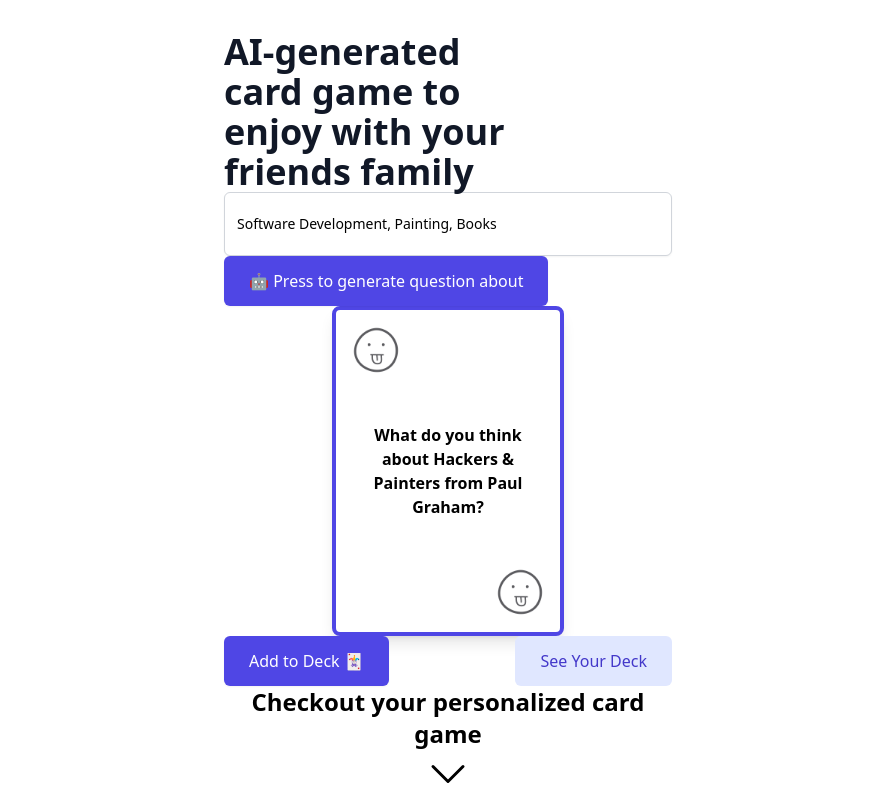
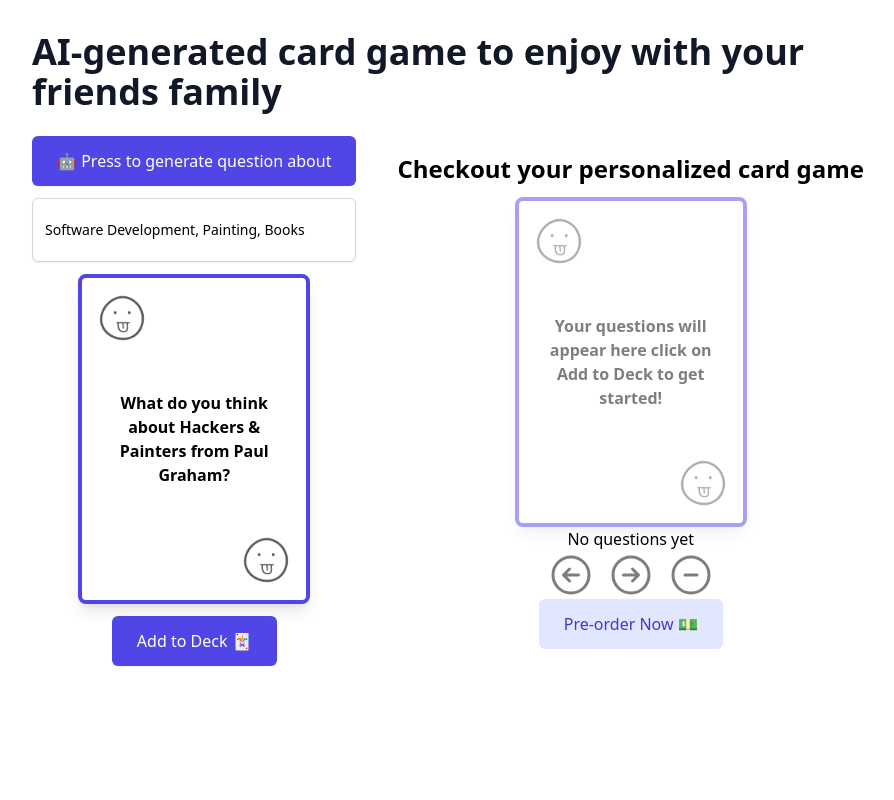
Before and after one commit to different-ai/card-game, a Next.js app: page / in a window 1280 px wide. Shown: the top 800 px of the page, without its empty margins (192-1086 px from the left). Built offline with nearby package versions, Linux system fonts and the light colour scheme.

Commit message:
feat: boundaries for handleNext/Pre + small styling changes

```diff
--- a/pages/index.js
+++ b/pages/index.js
@@ -1,6 +1,4 @@
-import Head from "next/head";
 import Image from "next/image";
-import styles from "../styles/Home.module.css";
 import { classNames, Input } from "../components/Input";
 import {
   ArrowLeftCircleIcon,
@@ -51,12 +49,9 @@
 };
 
 const Header = () => (
-  <div>
+  <div className="mb-6">
     <h1 className="text-4xl leading-10 font-extrabold text-gray-900 ">
-      AI-generated <br />
-      card game to <br />
-      enjoy with your <br />
-      friends family
+      AI-generated card game to enjoy with your friends family
     </h1>
   </div>
 );
@@ -130,73 +125,105 @@
   };
 
   return (
-    <>
+    <div className="flex flex-col gap-3">
       <form onSubmit={handleSubmit(onSubmit)}>
+        <PrimaryButton type="submit" className="mb-3">
+          🤖 Press to generate question about
+        </PrimaryButton>
         <Input
           className="min-h-[4rem]"
           defaultValue="Software Development, Painting, Books"
         />
-        <PrimaryButton type="submit">
-          🤖 Press to generate question about
-        </PrimaryButton>
       </form>
       <div className="m-auto">
         <QuestionCard className="m-auto">{question}</QuestionCard>
       </div>
-      <div className="flex justify-between">
+      <div className="flex justify-between sm:justify-center">
         <PrimaryButton onClick={() => addQuestion(question)}>
           Add to Deck 🃏
         </PrimaryButton>
         {children}
       </div>
-    </>
+    </div>
   );
 };
+
 const Deck = () => {
   const questions = useQuestionStore((state) => state.questions);
 
   const [currentQuestionIndex, setCurrentQuestion] = useState(0);
   const removeQuestion = useQuestionStore((state) => state.removeQuestion);
 
+  const hasQuestions = questions.length > 0;
+  const hasNextQuestion = !hasQuestions || currentQuestionIndex === 0;
+  const hasPreviousQuestion =
+    !hasQuestions || currentQuestionIndex === questions.length - 1;
+
   useEffect(() => {
+    if (!hasQuestions) return;
     setCurrentQuestion(questions.length - 1);
-  }, [questions]);
-  console.log(questions);
+  }, [questions, hasQuestions]);
 
   const handleNext = () => {
-    setCurrentQuestion((prev) => prev + 1);
+    if (hasPreviousQuestion) return;
+    setCurrentQuestion((prev) => {
+      return prev + 1;
+    });
   };
   const handlePrevious = () => {
-    setCurrentQuestion((prev) => prev - 1);
+    if (hasNextQuestion) return;
+    setCurrentQuestion((prev) => {
+      return prev - 1;
+    });
+  };
+  const handleRemoveQuestion = () => {
+    if (!hasQuestions) return;
+    removeQuestion(questions[currentQuestionIndex]);
   };
 
   return (
-    <>
-      {`${currentQuestionIndex + 1}/${questions.length}`}
+    <div className="flex flex-col items-center">
       <div className="relative m-auto min-h-[330px]">
-        {questions.length === 0 && (
-          <QuestionCard className="m-auto opacity-50">Your questions will appear here click on Add to Deck to get started!</QuestionCard>
+        {!hasQuestions && (
+          <QuestionCard className="m-auto opacity-50">
+            Your questions will appear here click on Add to Deck to get started!
+          </QuestionCard>
+        )}
+        {hasQuestions && (
+          <QuestionCard>{questions[currentQuestionIndex]}</QuestionCard>
+        )}
+      </div>
 
-        )}
-        {questions.map((question, index) => (
-          <QuestionCard
-            className={`absolute left-[${8 * index}px]`}
-            key={index}
-          >
-            {questions[currentQuestionIndex]}
-          </QuestionCard>
-        ))}
-      </div>
+      {hasQuestions && `${currentQuestionIndex + 1}/${questions.length}`}
+      {!hasQuestions && "No questions yet"}
       <div className="flex gap-3">
-        <ArrowLeftCircleIcon height={48} onClick={handlePrevious} />
-        <ArrowRightCircleIcon height={48} onClick={handleNext} />
+        <ArrowLeftCircleIcon
+          className={classNames(
+            "cursor-pointer",
+            hasNextQuestion && "opacity-50"
+          )}
+          height={48}
+          onClick={handlePrevious}
+        />
+        <ArrowRightCircleIcon
+          className={classNames(
+            "cursor-pointer",
+            hasPreviousQuestion && "opacity-50"
+          )}
+          height={48}
+          onClick={handleNext}
+        />
         <MinusCircleIcon
           height={48}
-          onClick={() => removeQuestion(questions[currentQuestionIndex])}
+          className={classNames(
+            "cursor-pointer",
+            !hasQuestions && "opacity-50"
+          )}
+          onClick={handleRemoveQuestion}
         />
       </div>
-      <SecondaryButton>Pre-order Now 💵</SecondaryButton>
-    </>
+      <SecondaryButton className="max-w-max">Pre-order Now 💵</SecondaryButton>
+    </div>
   );
 };
 
@@ -206,15 +233,17 @@
   const executeScroll = () => myRef.current.scrollIntoView();
 
   return (
-    <div>
+    <div className="sm:flex sm:justify-between ">
       <QuestionGenerator>
-        <SecondaryButton onClick={executeScroll}>See Your Deck</SecondaryButton>
+        <SecondaryButton className="sm:hidden" onClick={executeScroll}>
+          See Your Deck
+        </SecondaryButton>
       </QuestionGenerator>
       <div className="flex flex-col justify-center">
-        <h3 className="text-2xl font-bold text-center">
+        <h3 className="text-2xl font-bold text-center mb-3">
           Checkout your personalized card game
         </h3>
-        <ChevronDownIcon height={48} />
+        <ChevronDownIcon height={48} className="sm:hidden" />
         <Deck />
         <div ref={myRef}></div>
       </div>
@@ -227,7 +256,7 @@
 
 export default function Home() {
   return (
-    <div className="m-auto p-8  max-w-lg">
+    <div className="m-auto p-8  max-w-4xl">
       <Header />
       <Main />
       <Footer />
```
